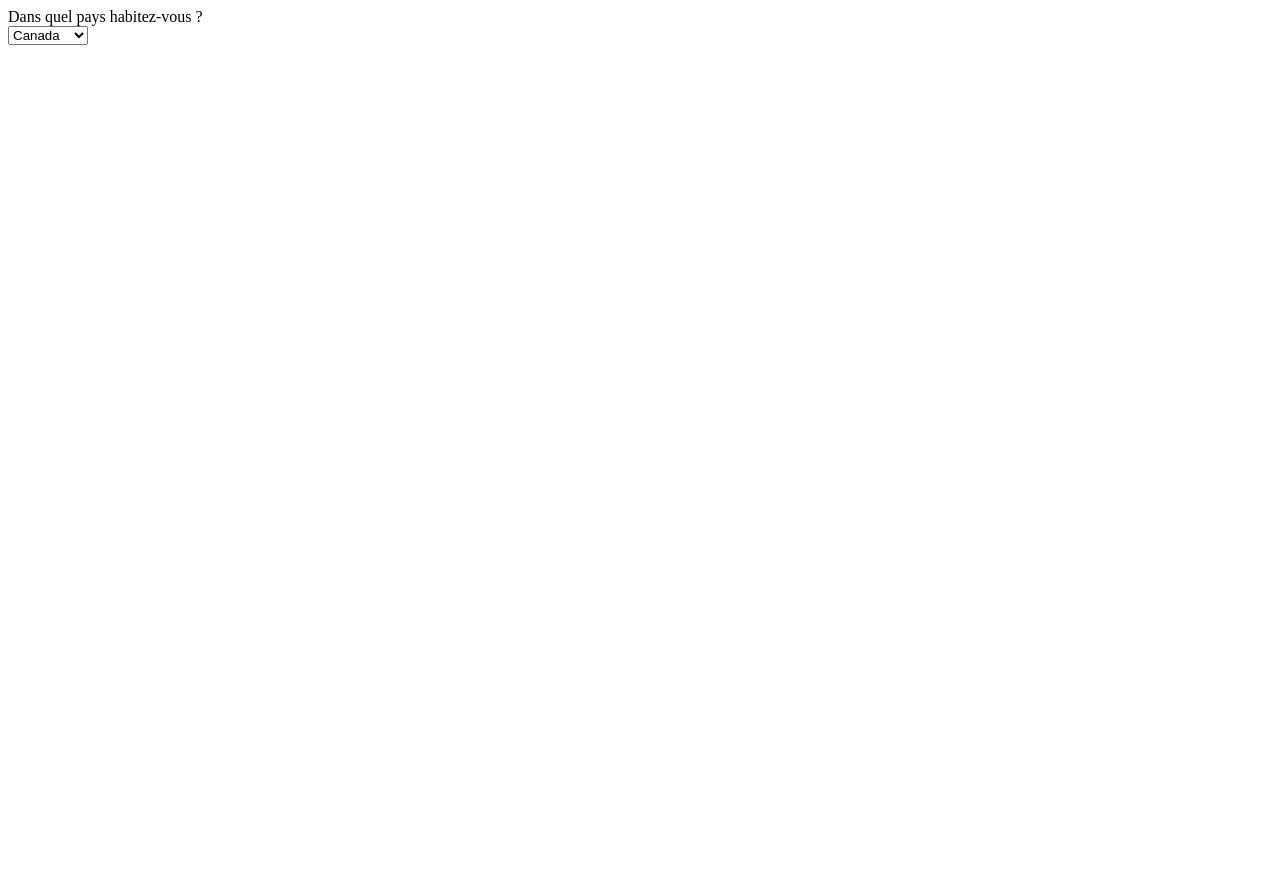
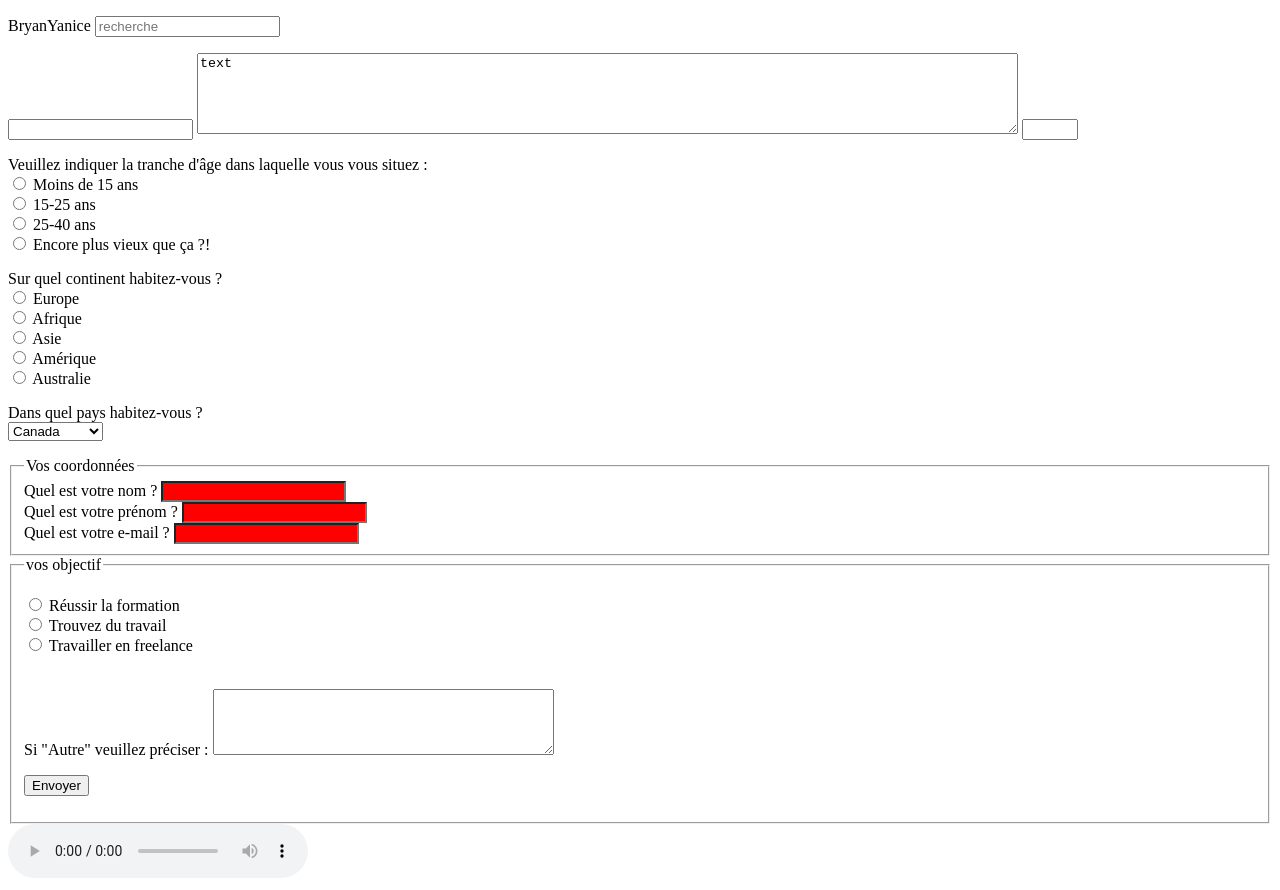
Before and after one commit to BryanYanice/test-balise-html, a plain HTML site: page index.html in a window 1280 px wide. Before the commit the page ends 800 px from the top, so only its background shows below. Drawn offline with Linux system fonts and the light colour scheme.

Commit message:
Ajout d'un fichier audion

```diff
--- a/index.html
+++ b/index.html
@@ -9,25 +9,27 @@
 
 <body>
 
-<!--<form method="POST" action="traitement.php">
+<form method="POST" action="traitement.php">
 
     <p>
             <label for="pseudo">BryanYanice</label>
             <input type="text" name="pseudo" id="pseudo" maxlength="100" placeholder="recherche"/>
     </p>
 
-    </form>-->
+</form>
 
-    <!--<form method="POST" action="traitement.php">
+<form method="POST" action="traitement.php">
 
     <p>
             <input type="password" />
             <textarea rows="5" cols="100">text</textarea>
             <input type="number" min="10" max="30" step="10"
+    </P>
+
+</form>
 
 
-     </form>-->
-   <!-- <form method="POST" action="traitement".php>
+<form method="POST" action="traitement".php>
     <p>
           Veuillez indiquer la tranche d'âge dans laquelle vous vous situez :<br />
             <input type="radio" name="age" value="moins15" id="moins15" /> <label for="moins15">Moins de 15 ans</label><br />
@@ -43,24 +45,72 @@
             <input type="radio" name="continent" value="amerique" id="amerique" /> <label for="amerique">Amérique</label><br />
             <input type="radio" name="continent" value="australie" id="australie" /> <label for="australie">Australie</label>
     </p>
-    </form> -->
+</form>
 
-    <form method="post" action="traitement.php"
+
+<form method="post" action="traitement.php">
     <p>
        <label for="pays">Dans quel pays habitez-vous ?</label><br />
        <select name="pays" id="pays">
+         <optgroup label="Europe">
             <option value="france">France</option>
             <option value="espagne">Espagne</option>
-            <option value="algerie">Algerie</option>
             <option value="italie">Italie</option>
+         </optgroup>
+         <optgroup label="Amerique">
+            <option value="usa">Usa</option>
             <option value="canada" selected>Canada</option>
+         </optgroup>
+         <optgroup label="Asie">
             <option value="japon">Japon</option>
             <option value="malaisie">Malaisie</option>
             <option value="indonesie">Indonesie</option>
+        </optgroup>
        </select>
     </p>
+</form>
 
 
+<form method="POST" action="traitement.php">
+    <fieldset>
+        <legend>Vos coordonnées</legend> <!--Titre du fieldes-->
+
+            <label for="nom">Quel est votre nom ?</label>
+            <input type="text" name="nom" id="nom" required /><br />
+
+            <label for="prenom">Quel est votre prénom ?</label>
+            <input type="text" name="prenom" id="prenom" required /><br />
+
+            <label for="email">Quel est votre e-mail ?</label>
+            <input type="email" name="email" id="email" required />
+    </fieldset>
+
+    <fieldset>
+        <legend>vos objectif</legend> <!--Titre du fieldset-->
+        <p>
+            <input type="radio" name="objectif" value="réussir la formation" id="réussir la formation" required />
+            <label for="réussir la formation">Réussir la formation</label><br />
+
+            <input type="radio" name="objectif" value="trouvez du travail" id="trouvez du travail" required />
+            <label for="trouvez du travail">Trouvez du travail</label><br />
+
+            <input type="radio" name="objectif" value="travailler en freelance" id="travailler en freelance" required />
+            <label for="travailler en freelance">Travailler en freelance</label><br /><br />
+        </p>
+
+        <p>
+            <label for="precisions">Si "Autre" veuillez préciser :</label>
+            <textarea name="precisions" id="precisions" cols="40" rows="4"></textarea>
+        </p>
+
+        <p>
+            <input type="submit" value="Envoyer" />
+        </p>
+    </fieldset>
+
+</form>
+
+    <audio src="clubbed to death.mp3" controls autoplay></audio>
 
 </body>
 
--- a/style.css
+++ b/style.css
@@ -3,3 +3,8 @@
     width: 300px;
     height: 200px;
 } */
+
+:required
+{
+    background-color: red;
+}
```
Also changed, not shown: 1 other file. Lines whose indentation alone changed are shown as unchanged.
